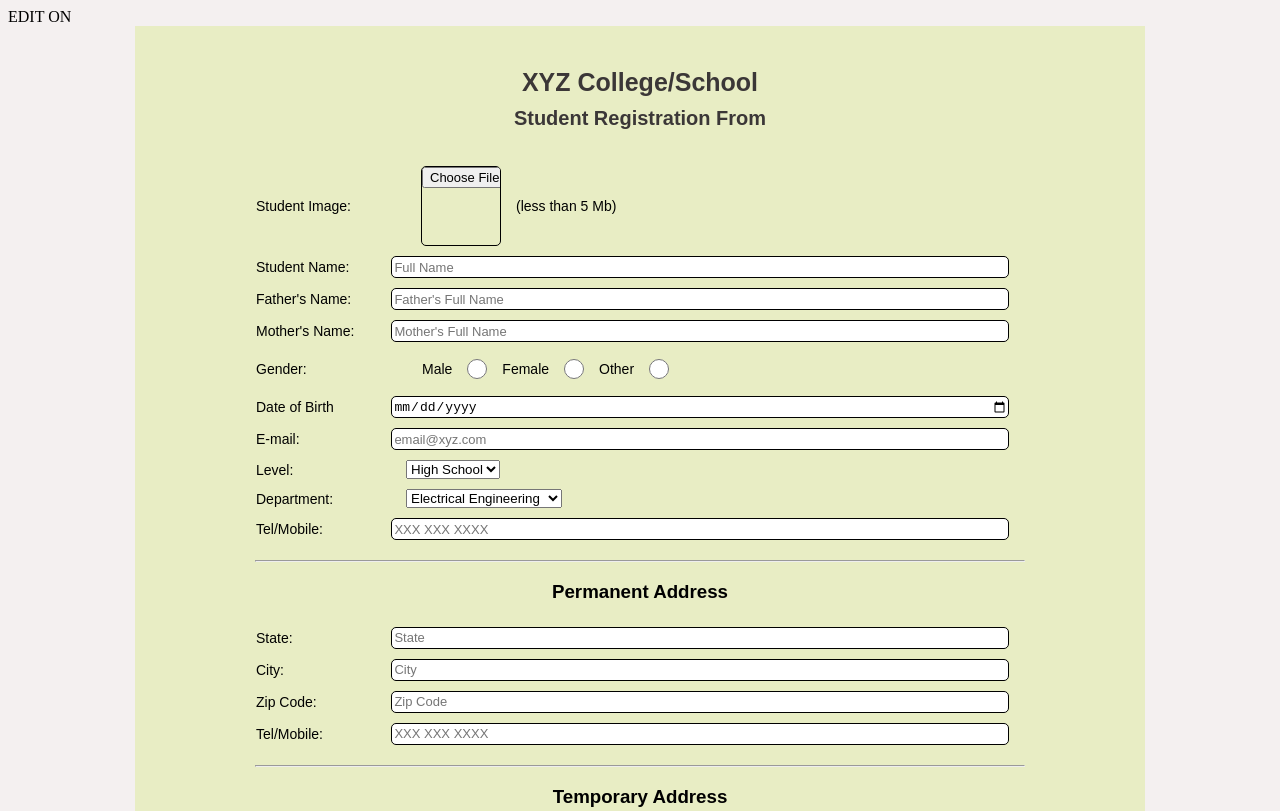
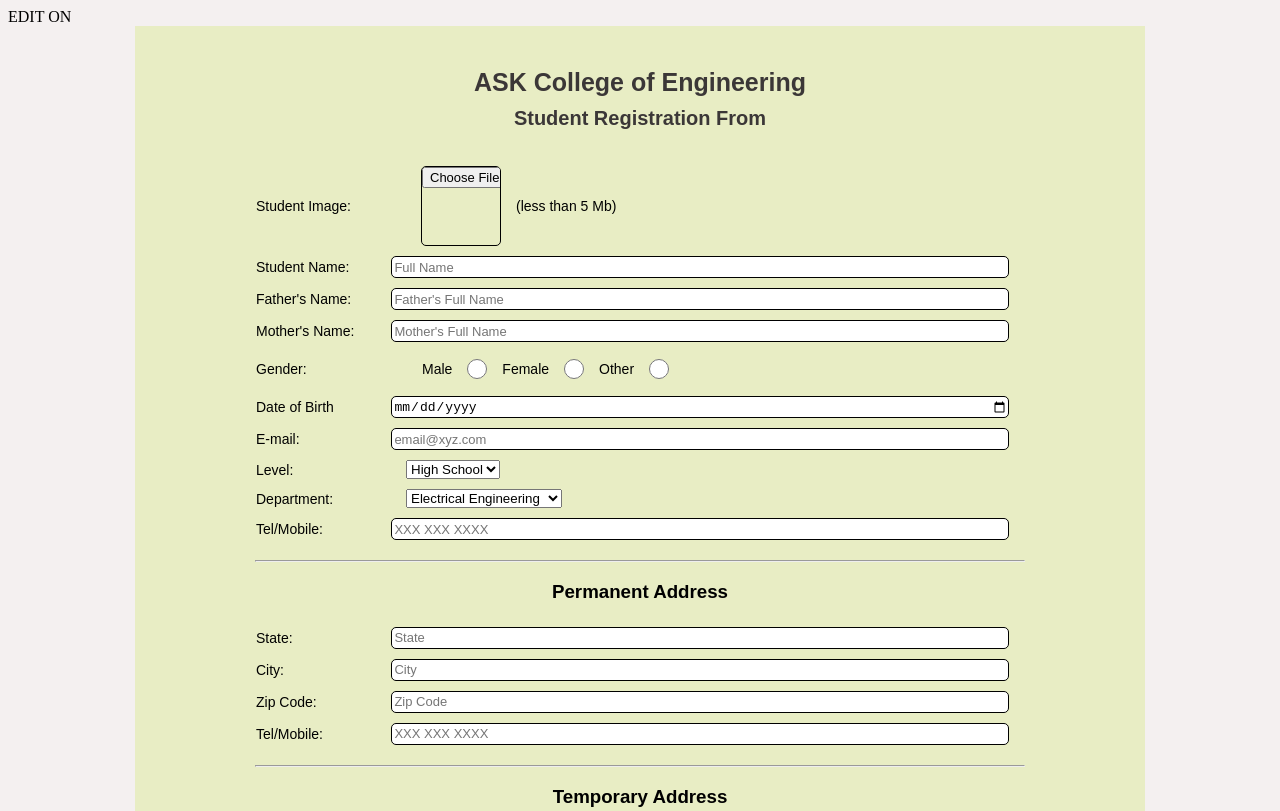
Before and after one commit to 6201801127/Demo-html-project, a plain HTML site: page Demo html project/index.html in a window 1280 px wide. Shown: the top 811 px of the page. Drawn offline with Linux system fonts and the light colour scheme.

Commit message:
latest changes commit

```diff
--- a/Demo html project/index.html
+++ b/Demo html project/index.html
@@ -13,7 +13,7 @@ EDIT ON
 
 <body>
     <div class="container">
-        <h1>XYZ College/School</h1>
+        <h1>ASK College of Engineering</h1>
         <h2>Student Registration From</h2>
         <div class="form-wrapper">
             <form action="">
```
